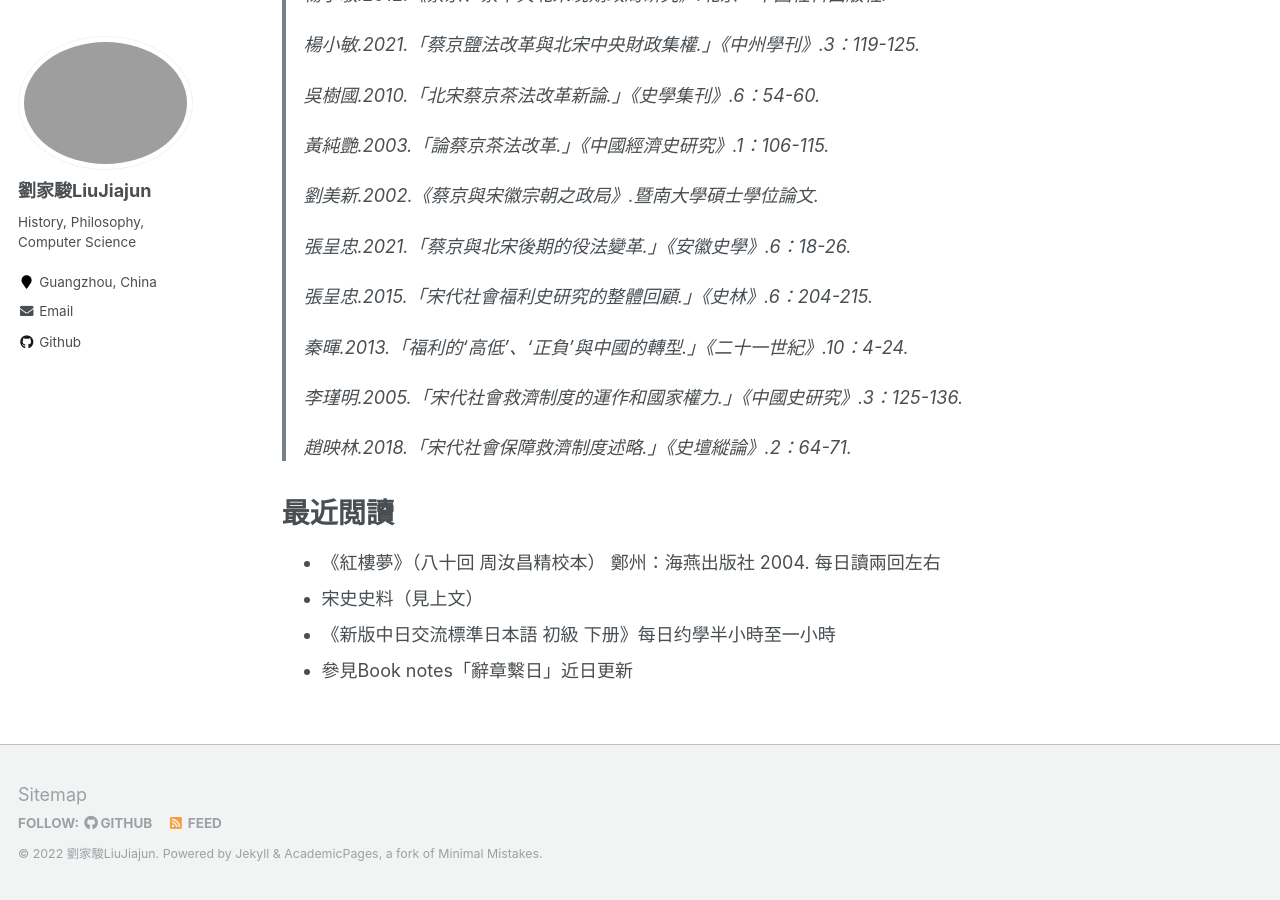
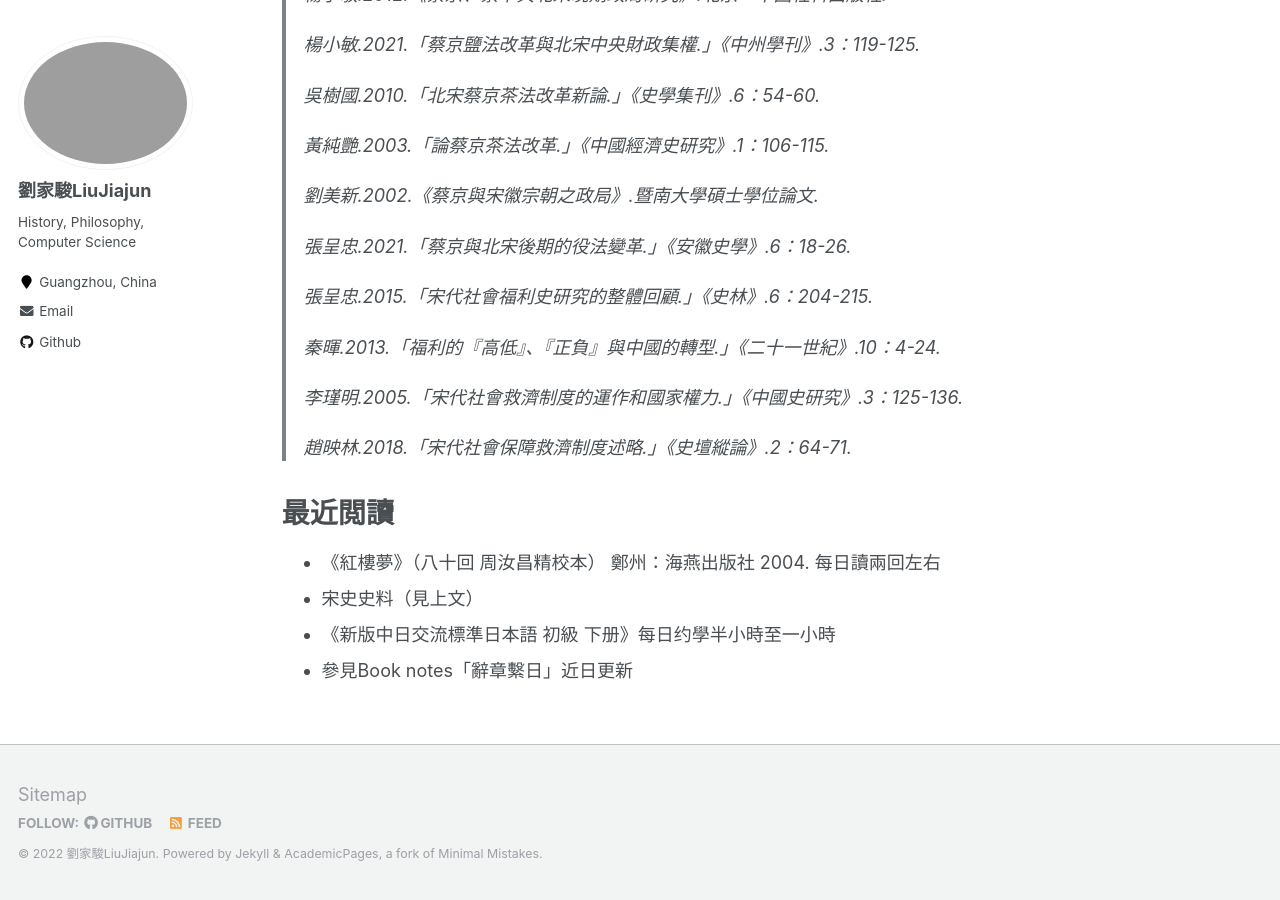
Before and after one commit to Leon-Liu228/Leon-Liu228.github.io, a Jekyll site: the page built from _pages/Projects.md, in a window 1280 px wide and 900 px high, scrolled down 1730 px. Built offline with Jekyll 4.4.1, drawn with Linux system fonts in a browser that asks for light colours.

Commit message:
Add files via upload

```diff
--- a/_pages/Projects.md
+++ b/_pages/Projects.md
@@ -59,7 +59,7 @@ redirect_from:
 >
 > 張呈忠.2015.「宋代社會福利史研究的整體回顧.」《史林》.6：204-215.
 >
-> 秦暉.2013.「福利的‘高低’、‘正負’與中國的轉型.」《二十一世紀》.10：4-24.
+> 秦暉.2013.「福利的『高低』、『正負』與中國的轉型.」《二十一世紀》.10：4-24.
 >
 > 李瑾明.2005.「宋代社會救濟制度的運作和國家權力.」《中國史研究》.3：125-136.
 >
```
